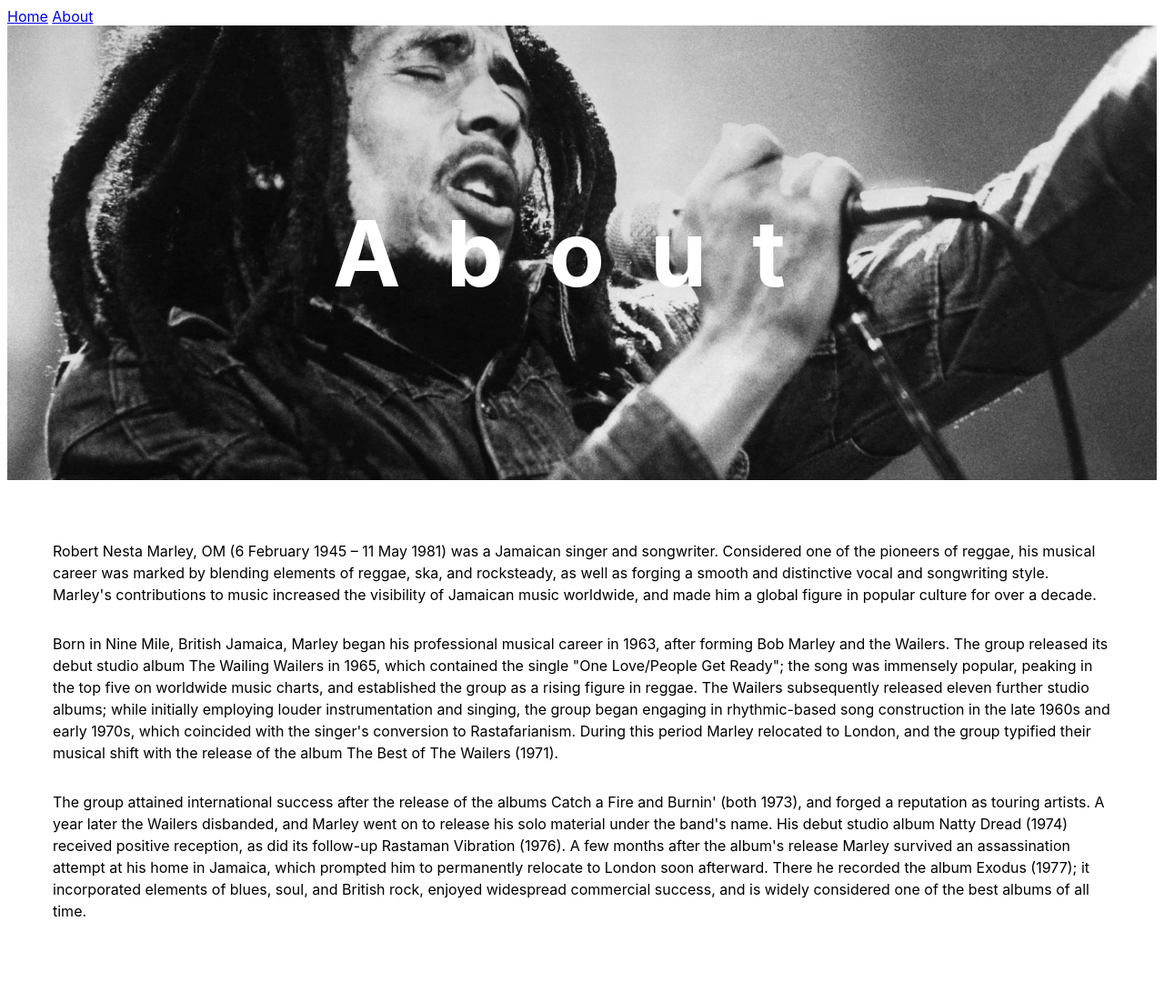
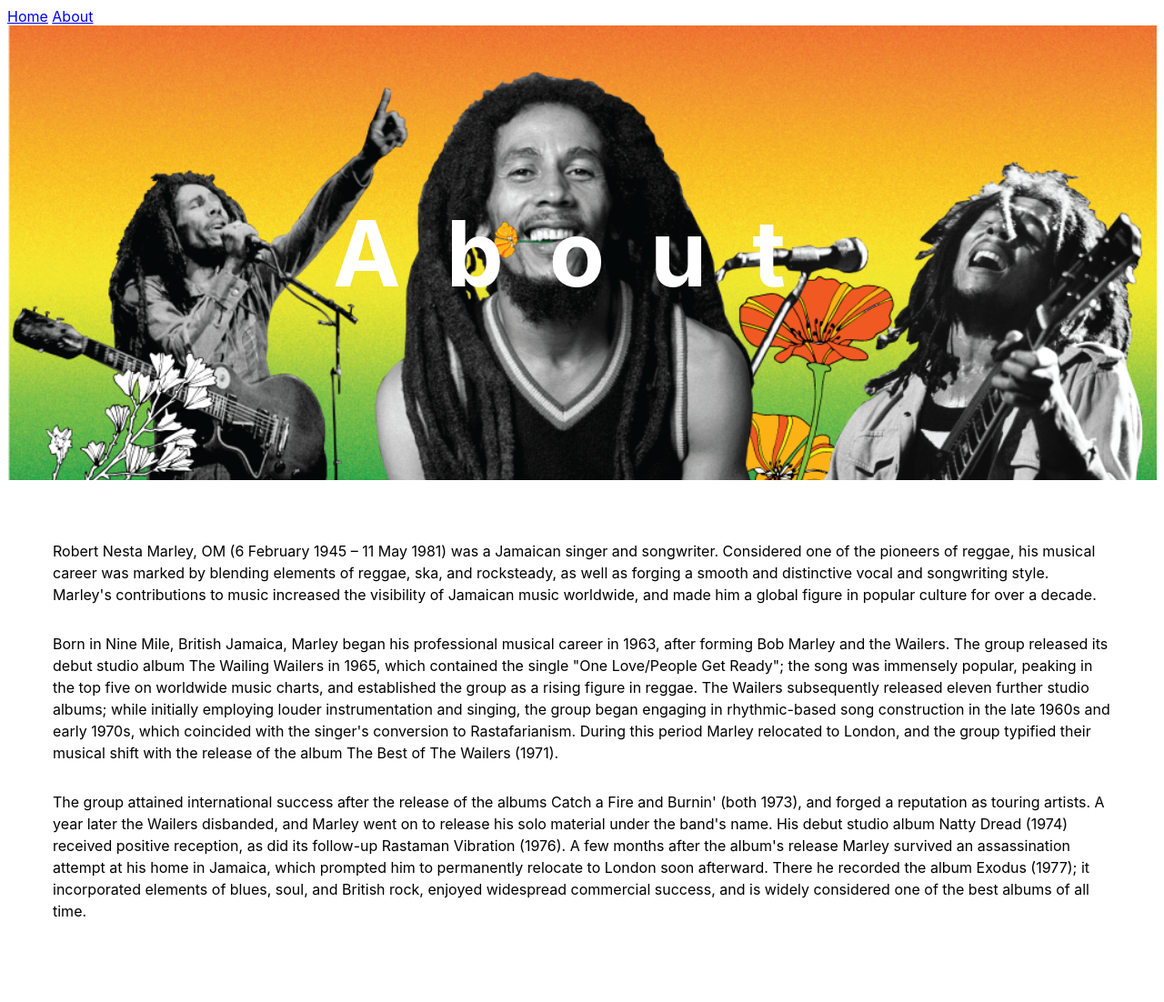
Before and after one commit to bruer/band-site, a Jekyll site: the page built from about.html, in a window 1280 px wide. Shown: the whole page at 91% size. Built offline with Jekyll 4.4.1, drawn with Linux system fonts in a browser that asks for light colours.

Commit message:
moved images to own folder

```diff
--- a/_sass/about.scss
+++ b/_sass/about.scss
@@ -2,7 +2,7 @@
     height: 500px;
     position: relative;
 
-    background-image: url(/assets/bm.png);
+    background-image: url(/assets/img/band_designelements.png);
     background-repeat: no-repeat;
     background-size: cover;
     background-position: center;
```
Also changed, not shown: assets/img/band_designelements.png (added), assets/img/bm-about.png (renamed from assets/bm.png), 5 other files.
